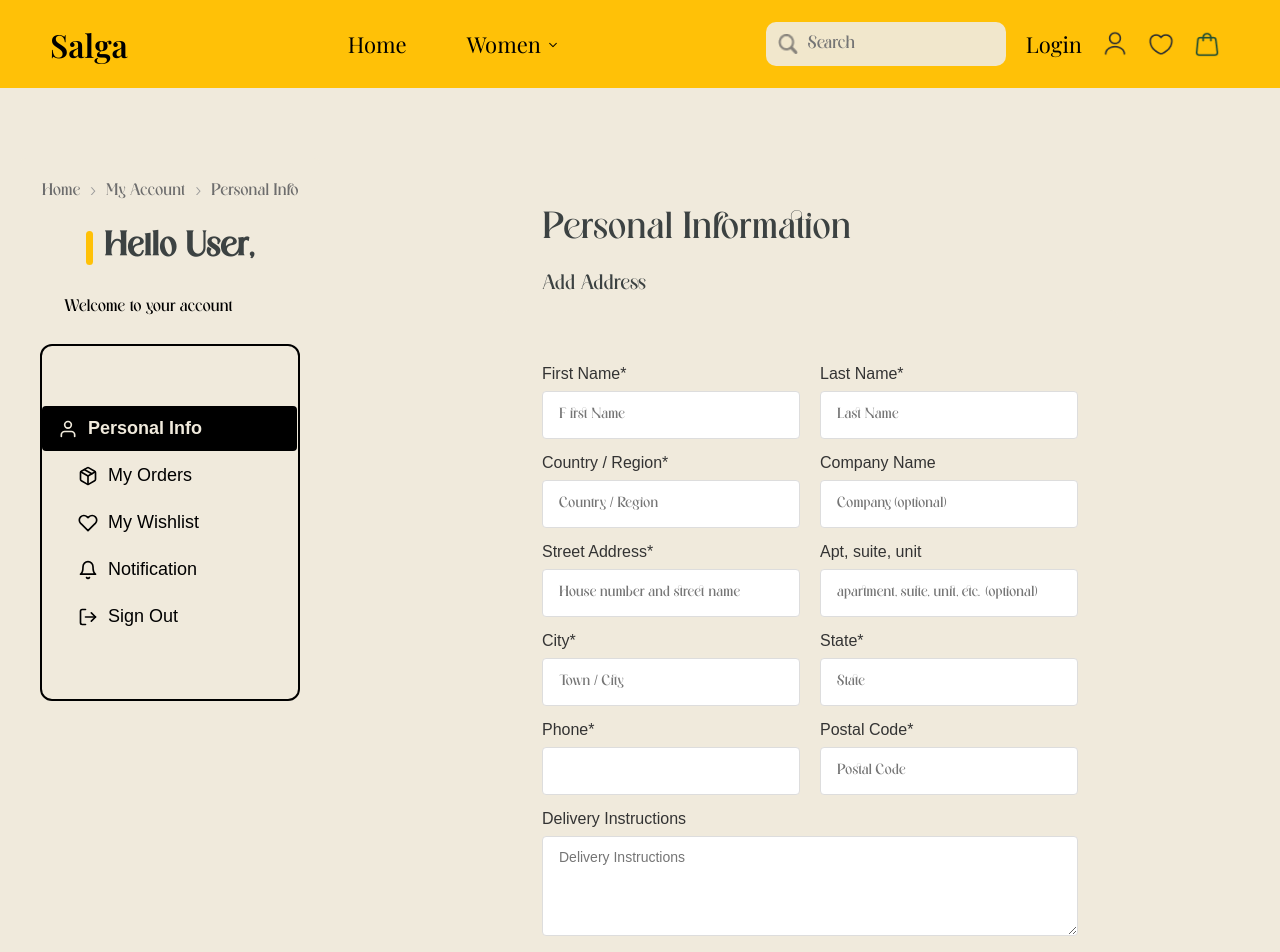
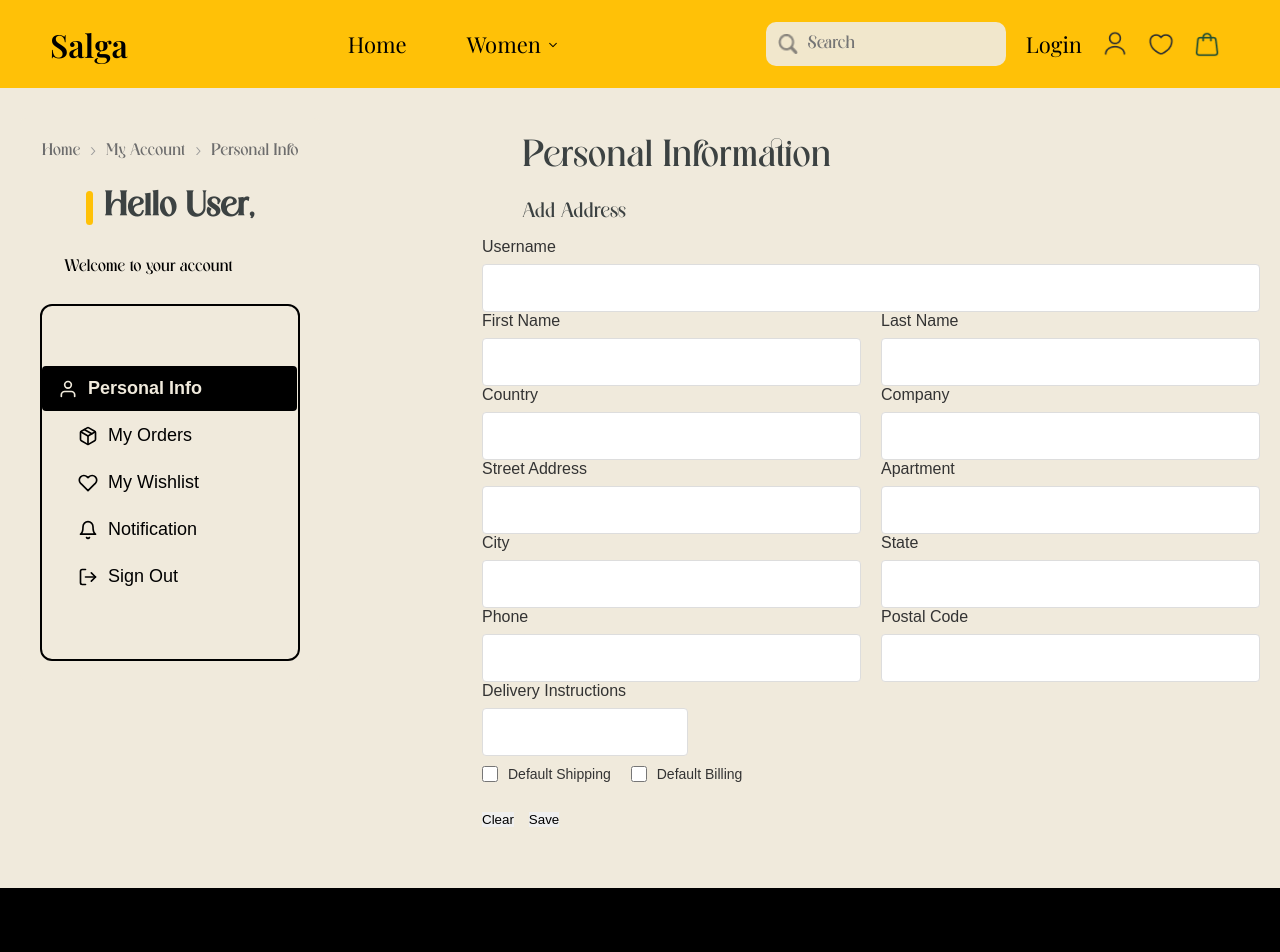
Before and after one commit to Fuchsius/HouseOfSalga, a React (Create React App) app in the folder frontend/: page /personal-info in a window 1280 px wide. Shown: the top 952 px of the page. Built offline with nearby package versions, Linux system fonts and the light colour scheme; a web font is replaced by a local one.

Commit message:
Update PersonalInformation.jsx-commit 10

```diff
--- a/frontend/src/Pages/PersonalInformations/PersonalInformation.jsx
+++ b/frontend/src/Pages/PersonalInformations/PersonalInformation.jsx
@@ -3,7 +3,6 @@ import Header from '../../Components/Header/Header';
 import Footer from '../../Components/Footer/Footer';
 import Sidebar from '../../Components/Sidebar/Sidebar';
 import './PersonalInformation.css';
-import { useParams } from 'react-router-dom';
 
 const PersonalInformation = () => {
   const [formData, setFormData] = useState({
@@ -24,17 +23,23 @@ const PersonalInformation = () => {
   });
 
   const [errors, setErrors] = useState({});
-  const [isEditing, setIsEditing] = useState(true); // true = editable
+  const [isEditing, setIsEditing] = useState(true);
+  const [successMessage, setSuccessMessage] = useState('');
 
-  const { id: routeUserId } = useParams();
+  const token = localStorage.getItem('token');
 
   useEffect(() => {
-    const userId = routeUserId || localStorage.getItem('userId');
-    if (!userId || !/^[0-9a-fA-F]{24}$/.test(userId)) {
-      alert('Invalid or missing userId. Please log in again.');
+    if (!token) {
+      alert('Missing token. Please sign in again.');
       return;
     }
-    fetch(`http://localhost:5000/api/personal-info/userid/${userId}`)
+
+    fetch('http://localhost:5000/api/personal-info/me', {
+      method: 'GET',
+      headers: {
+        'Authorization': `Bearer ${token}`,
+      },
+    })
       .then(res => res.ok ? res.json() : null)
       .then(data => {
         if (data) {
@@ -56,20 +61,21 @@ const PersonalInformation = () => {
           });
           setIsEditing(false);
         } else {
-          alert('No personal info found for this user. Please fill out the form.');
+          alert('No personal info found. Please complete your profile.');
         }
       })
       .catch(err => {
+        console.error('Error fetching personal info:', err);
         alert('Failed to fetch personal info.');
-        console.error(err);
       });
-  }, [routeUserId]);
+  }, [token]);
 
   const handleInputChange = (e) => {
-    if (!isEditing) return; // block input if not editing
+    if (!isEditing) return;
+
     const { name, value, type, checked } = e.target;
+
     if (name === 'phone') {
-      // Only allow digits
       const digits = value.replace(/\D/g, '');
       setFormData(prev => ({
         ...prev,
@@ -93,8 +99,9 @@ const PersonalInformation = () => {
     if (!formData.city.trim()) newErrors.city = 'City is required';
     if (!formData.state.trim()) newErrors.state = 'State is required';
     if (!formData.phone.trim()) newErrors.phone = 'Phone is required';
-    else if (formData.phone.length !== 10) newErrors.phone = 'Phone number must be exactly 10 digits';
+    else if (formData.phone.length < 10 || formData.phone.length > 12) newErrors.phone = 'Phone number must be 10-12 digits';
     if (!formData.postalCode.trim()) newErrors.postalCode = 'Postal Code is required';
+
     setErrors(newErrors);
     return Object.keys(newErrors).length === 0;
   };
@@ -104,61 +111,42 @@ const PersonalInformation = () => {
       alert('Please fill in all required fields.');
       return;
     }
-    const userId = routeUserId || localStorage.getItem('userId');
-    if (!userId || !/^[0-9a-fA-F]{24}$/.test(userId)) {
-      alert('Invalid or missing userId. Please log in again.');
+
+    if (!token) {
+      alert('Missing token. Please sign in again.');
       return;
     }
+
     try {
-      const dataToSend = { ...formData, userId };
-      const response = await fetch('http://localhost:5000/api/personal-info', {
+      const response = await fetch('http://localhost:5000/api/personal-info/me', {
         method: 'POST',
-        headers: { 'Content-Type': 'application/json' },
-        body: JSON.stringify(dataToSend),
+        headers: {
+          'Content-Type': 'application/json',
+          'Authorization': `Bearer ${token}`,
+        },
+        body: JSON.stringify(formData),
       });
+
+      const resData = await response.json();
+
       if (!response.ok) {
-        const error = await response.json();
-        alert('Failed to save form: ' + (error.error || response.statusText));
+        alert(resData.message || 'Failed to save data');
         return;
       }
-      const resData = await response.json();
-      alert(resData.message || 'Form saved successfully!');
+
+      setSuccessMessage(resData.message || 'Profile information saved successfully!');
+      setTimeout(() => setSuccessMessage(''), 2000);
       setIsEditing(false);
-      // Refetch to update UI
-      fetch(`http://localhost:5000/api/personal-info/userid/${userId}`)
-        .then(res => res.ok ? res.json() : null)
-        .then(data => {
-          if (data) {
-            setFormData({
-              username: data.username || '',
-              firstName: data.firstName || '',
-              lastName: data.lastName || '',
-              country: data.country || '',
-              company: data.company || '',
-              streetAddress: data.streetAddress || '',
-              apartment: data.apartment || '',
-              city: data.city || '',
-              state: data.state || '',
-              phone: data.phone || '',
-              postalCode: data.postalCode || '',
-              deliveryInstructions: data.deliveryInstructions || '',
-              defaultShipping: data.defaultShipping || false,
-              defaultBilling: data.defaultBilling || false,
-            });
-          }
-        });
+
     } catch (error) {
-      alert('Failed to save form (network error).');
-      console.error(error);
+      console.error('Error saving form:', error);
+      alert('Network error while saving form.');
     }
   };
 
-  const handleEdit = () => {
-    setIsEditing(true);
-  };
+  const handleEdit = () => setIsEditing(true);
 
   const handleClear = () => {
-    // Clear form and errors regardless of editing state
     setFormData({
       username: '',
       firstName: '',
@@ -176,265 +164,240 @@ const PersonalInformation = () => {
       defaultBilling: false,
     });
     setErrors({});
-    setIsEditing(true); // Make editable after clearing
+    setIsEditing(true);
   };
 
-  // Inputs disabled/readOnly when not editing
   const inputProps = isEditing ? {} : { readOnly: true, disabled: true };
+
+  // Toast popup for success message
+  const Toast = ({ message }) => (
+    <div style={{
+      position: 'fixed',
+      left: '50%',
+      bottom: 40,
+      transform: 'translateX(-50%)',
+      background: '#222',
+      color: '#fff',
+      padding: '16px 32px',
+      borderRadius: 8,
+      fontWeight: 500,
+      fontSize: 16,
+      boxShadow: '0 2px 16px rgba(60,66,66,0.13)',
+      zIndex: 9999,
+      opacity: message ? 1 : 0,
+      transition: 'opacity 0.3s',
+    }}>
+      {message}
+    </div>
+  );
 
   return (
     <>
       <Header />
       <div className="container">
-        <div className="content">
+        <div className="main-layout" style={{ display: 'flex', alignItems: 'flex-start' }}>
           <Sidebar />
-
-          <div className="main-content">
+          <div style={{ flex: 1, marginLeft: 32 }}>
             <div className="form-container">
               <h1 className="form-title1">Personal Information</h1>
               <p className="form-subtitle1">Add Address</p>
-
-              <div className="form-section">
-                <div className="form">
-                  {/* Form Rows (same as before) */}
-                  <div className="form-row">
-                    {/* Remove the username field from the form JSX */}
-                  </div>
-
+              <form className="form-root">
+                <div className="form-grid">
                   <div className="form-row">
                     <div className="form-group">
-                      <label className="label">
-                        First Name* {errors.firstName && <span className="error">{errors.firstName}</span>}
-                      </label>
+                      <label className="label">Username</label>
                       <input
+                        className="input"
+                        type="text"
+                        name="username"
+                        value={formData.username}
+                        onChange={handleInputChange}
+                        {...inputProps}
+                      />
+                    </div>
+                  </div>
+                  <div className="form-row">
+                    <div className="form-group">
+                      <label className="label">First Name</label>
+                      <input
+                        className="input"
                         type="text"
                         name="firstName"
-                        placeholder="First Name"
                         value={formData.firstName}
                         onChange={handleInputChange}
-                        className={`input ${errors.firstName ? 'input-error' : ''}`}
                         {...inputProps}
                       />
                     </div>
                     <div className="form-group">
-                      <label className="label">
-                        Last Name* {errors.lastName && <span className="error">{errors.lastName}</span>}
-                      </label>
+                      <label className="label">Last Name</label>
                       <input
+                        className="input"
                         type="text"
                         name="lastName"
-                        placeholder="Last Name"
                         value={formData.lastName}
                         onChange={handleInputChange}
-                        className={`input ${errors.lastName ? 'input-error' : ''}`}
                         {...inputProps}
                       />
                     </div>
                   </div>
-
                   <div className="form-row">
                     <div className="form-group">
-                      <label className="label">
-                        Country / Region* {errors.country && <span className="error">{errors.country}</span>}
-                      </label>
+                      <label className="label">Country</label>
                       <input
+                        className="input"
                         type="text"
                         name="country"
-                        placeholder="Country / Region"
                         value={formData.country}
                         onChange={handleInputChange}
-                        className={`input ${errors.country ? 'input-error' : ''}`}
                         {...inputProps}
                       />
                     </div>
                     <div className="form-group">
-                      <label className="label">Company Name</label>
+                      <label className="label">Company</label>
                       <input
+                        className="input"
                         type="text"
                         name="company"
-                        placeholder="Company (optional)"
                         value={formData.company}
                         onChange={handleInputChange}
-                        className="input"
                         {...inputProps}
                       />
                     </div>
                   </div>
-
                   <div className="form-row">
                     <div className="form-group">
-                      <label className="label">
-                        Street Address* {errors.streetAddress && <span className="error">{errors.streetAddress}</span>}
-                      </label>
+                      <label className="label">Street Address</label>
                       <input
+                        className="input"
                         type="text"
                         name="streetAddress"
-                        placeholder="House number and street name"
                         value={formData.streetAddress}
                         onChange={handleInputChange}
-                        className={`input ${errors.streetAddress ? 'input-error' : ''}`}
                         {...inputProps}
                       />
                     </div>
                     <div className="form-group">
-                      <label className="label">Apt, suite, unit</label>
+                      <label className="label">Apartment</label>
                       <input
+                        className="input"
                         type="text"
                         name="apartment"
-                        placeholder="apartment, suite, unit, etc. (optional)"
                         value={formData.apartment}
                         onChange={handleInputChange}
-                        className="input"
                         {...inputProps}
                       />
                     </div>
                   </div>
-
                   <div className="form-row">
                     <div className="form-group">
-                      <label className="label">
-                        City* {errors.city && <span className="error">{errors.city}</span>}
-                      </label>
+                      <label className="label">City</label>
                       <input
+                        className="input"
                         type="text"
                         name="city"
-                        placeholder="Town / City"
                         value={formData.city}
                         onChange={handleInputChange}
-                        className={`input ${errors.city ? 'input-error' : ''}`}
                         {...inputProps}
                       />
                     </div>
                     <div className="form-group">
-                      <label className="label">
-                        State* {errors.state && <span className="error">{errors.state}</span>}
-                      </label>
+                      <label className="label">State</label>
                       <input
+                        className="input"
                         type="text"
                         name="state"
-                        placeholder="State"
                         value={formData.state}
                         onChange={handleInputChange}
-                        className={`input ${errors.state ? 'input-error' : ''}`}
                         {...inputProps}
                       />
                     </div>
                   </div>
-
                   <div className="form-row">
                     <div className="form-group">
-                      <label className="label">
-                        Phone* {errors.phone && <span className="error">{errors.phone}</span>}
-                      </label>
+                      <label className="label">Phone</label>
                       <input
+                        className="input"
                         type="text"
                         name="phone"
                         value={formData.phone}
                         onChange={handleInputChange}
-                        maxLength={10}
                         {...inputProps}
                       />
                     </div>
                     <div className="form-group">
-                      <label className="label">
-                        Postal Code* {errors.postalCode && <span className="error">{errors.postalCode}</span>}
-                      </label>
+                      <label className="label">Postal Code</label>
                       <input
+                        className="input"
                         type="text"
                         name="postalCode"
-                        placeholder="Postal Code"
                         value={formData.postalCode}
                         onChange={handleInputChange}
-                        className={`input ${errors.postalCode ? 'input-error' : ''}`}
                         {...inputProps}
                       />
                     </div>
                   </div>
-
+                  <div className="form-row">
                     <div className="form-group-full">
                       <label className="label">Delivery Instructions</label>
-                    <textarea
+                      <input
+                        className="input"
+                        type="text"
                         name="deliveryInstructions"
-                      placeholder="Delivery Instructions"
                         value={formData.deliveryInstructions}
                         onChange={handleInputChange}
-                      className="textarea"
-                      rows="4"
                         {...inputProps}
                       />
                     </div>
-
+                  </div>
+                  <div className="form-row">
                     <div className="checkbox-group">
                       <label className="checkbox-label">
                         <input
                           type="checkbox"
+                          className="checkbox"
                           name="defaultShipping"
                           checked={formData.defaultShipping}
                           onChange={handleInputChange}
-                        className="checkbox"
                           disabled={!isEditing}
                         />
-                      <span className="checkbox-text">Set as default shipping address</span>
+                        <span className="checkbox-text">Default Shipping</span>
                       </label>
                     </div>
                     <div className="checkbox-group">
                       <label className="checkbox-label">
                         <input
                           type="checkbox"
+                          className="checkbox"
                           name="defaultBilling"
                           checked={formData.defaultBilling}
                           onChange={handleInputChange}
-                        className="checkbox"
                           disabled={!isEditing}
                         />
-                      <span className="checkbox-text">Set as default billing address</span>
+                        <span className="checkbox-text">Default Billing</span>
                       </label>
                     </div>
-
+                  </div>
+                </div>
                 <div className="button-group">
                   {isEditing ? (
                     <>
-                        <button
-                          type="button"
-                          onClick={handleClear}
-                          className="edit-button"
-                        >
-                          Clear
-                        </button>
-                        <button
-                          type="button"
-                          onClick={handleSave}
-                          className="save-button"
-                        >
-                          Save
-                        </button>
+                      <button type="button" onClick={handleClear} className="personal-edit-btn">Clear</button>
+                      <button type="button" onClick={handleSave} className="personal-save-btn">Save</button>
                     </>
                   ) : (
                     <>
-                        <button
-                          type="button"
-                          onClick={handleEdit}
-                          className="edit-button"
-                        >
-                          Edit
-                        </button>
-                        <button
-                          type="button"
-                          onClick={handleClear}
-                          className="edit-button"
-                        >
-                          Clear
-                        </button>
+                      <button type="button" onClick={handleEdit} className="personal-edit-btn">Edit</button>
+                      <button type="button" onClick={handleClear} className="personal-edit-btn">Clear</button>
                     </>
                   )}
                 </div>
-                </div>
-              </div>
+              </form>
             </div>
           </div>
         </div>
       </div>
       <Footer />
+      <Toast message={successMessage} />
     </>
   );
 };
```
Lines whose indentation alone changed are shown as unchanged.
